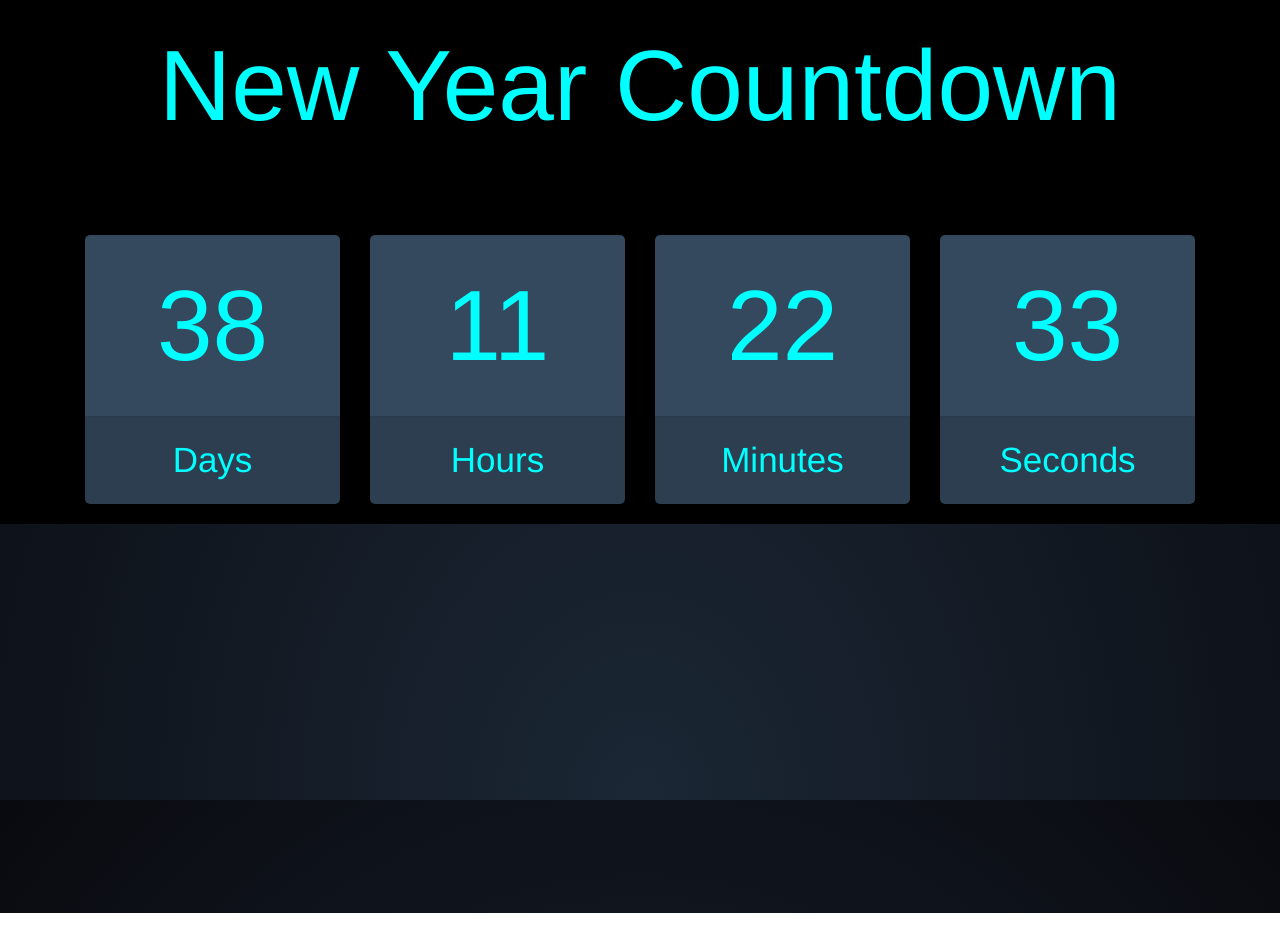
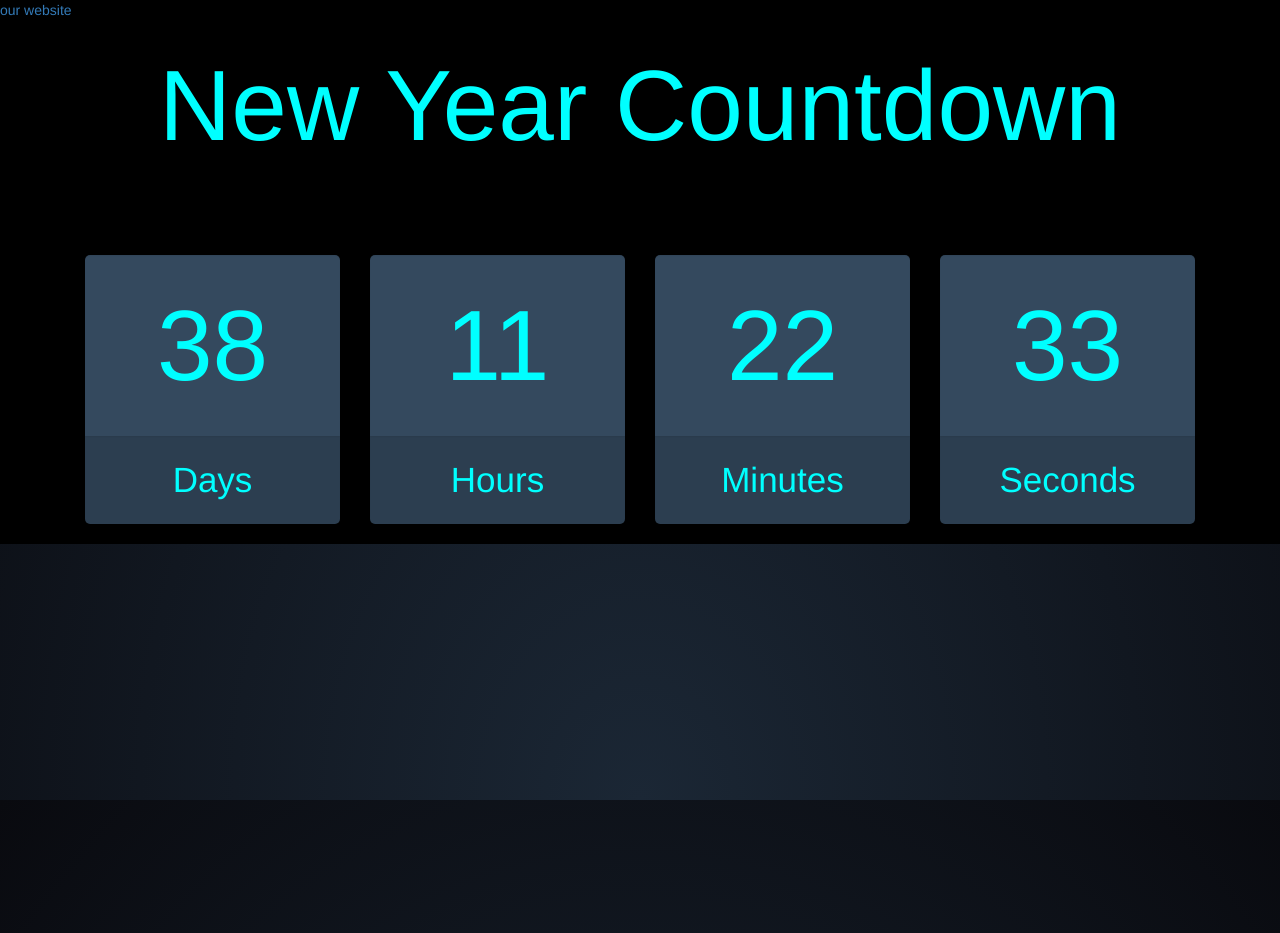
Before and after one commit to muthukumar-coder/new-year.github.io, a plain HTML site: page index.html in a window 1280 px wide. Drawn offline with nearby package versions, Linux system fonts and the light colour scheme.

Commit message:
Update index.html

```diff
--- a/index.html
+++ b/index.html
@@ -299,7 +299,7 @@ h1 {
 
 
 </style>
-
+  <a href="https://muthukumar-coder.github.io">our website </a>
   <script>
   window.console = window.console || function(t) {};
 </script>
```
